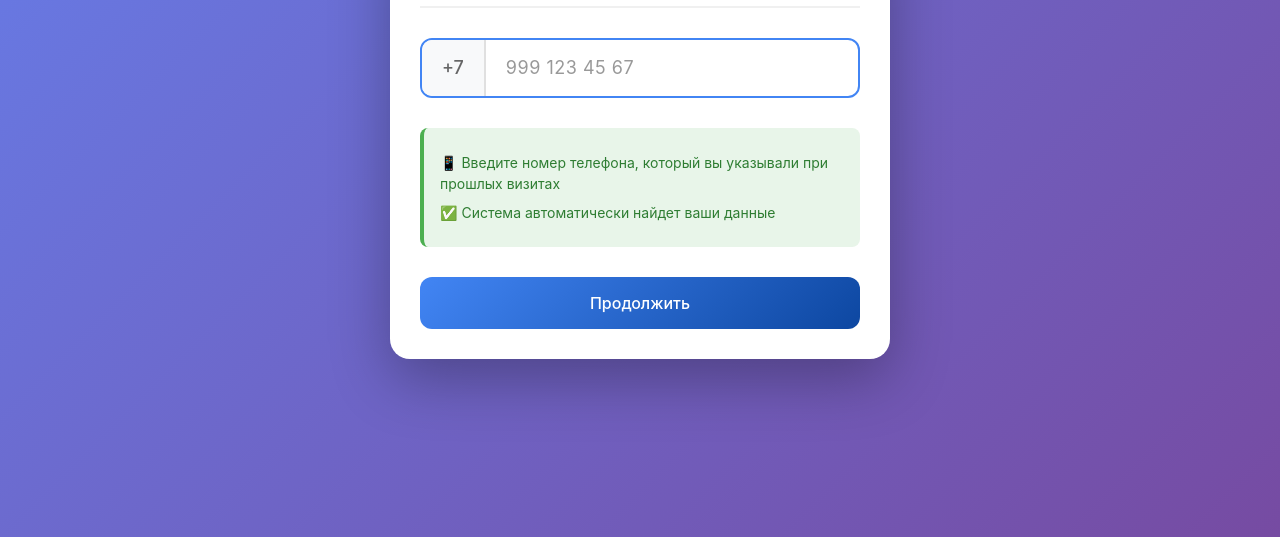
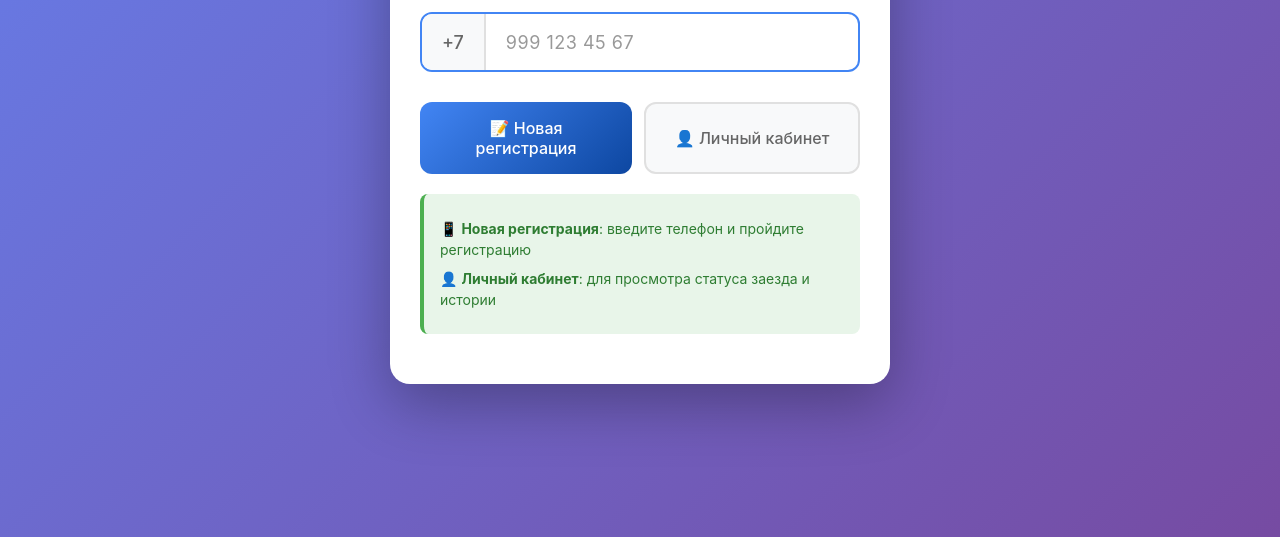
Before and after one commit to pobeda-user/reg_driver_ULN, a plain HTML site: page index.html in a window 1280 px wide. Shown: the part 263-800 px from the top of the page. Drawn offline with Linux system fonts and the light colour scheme; no server answers.

Commit message:
Update index.html

```diff
--- a/index.html
+++ b/index.html
@@ -853,7 +853,7 @@
     <div id="connection-indicator" class="offline"></div>
 
     <div class="container">
-        <!-- Шаг 1: Ввод телефона -->
+        <!-- Шаг 1: Ввод телефона (ОБНОВЛЕННЫЙ) -->
 <div class="step active" data-step="1">
     <div class="step-header">
         <div class="step-number">1</div>
@@ -871,14 +871,17 @@
                 inputmode="numeric"
             >
         </div>
+        <div class="button-group" style="margin-bottom: 15px;">
+            <button type="button" class="btn btn-primary" onclick="handlePhoneSubmit()">
+                📝 Новая регистрация
+            </button>
+            <button type="button" class="btn btn-secondary" onclick="openDriverCabinetFromStep1()">
+                👤 Личный кабинет
+            </button>
+        </div>
         <div class="info-box">
-                    <p>📱 Введите номер телефона, который вы указывали при прошлых визитах</p>
-                    <p>✅ Система автоматически найдет ваши данные</p>
-                </div>
-                <div class="button-group">
-                    <button type="button" class="btn btn-primary" onclick="handlePhoneSubmit()">
-                        Продолжить
-                    </button>
+            <p>📱 <strong>Новая регистрация</strong>: введите телефон и пройдите регистрацию</p>
+            <p>👤 <strong>Личный кабинет</strong>: для просмотра статуса заезда и истории</p>
         </div>
     </div>
 </div>
```
Lines whose indentation alone changed are shown as unchanged.
